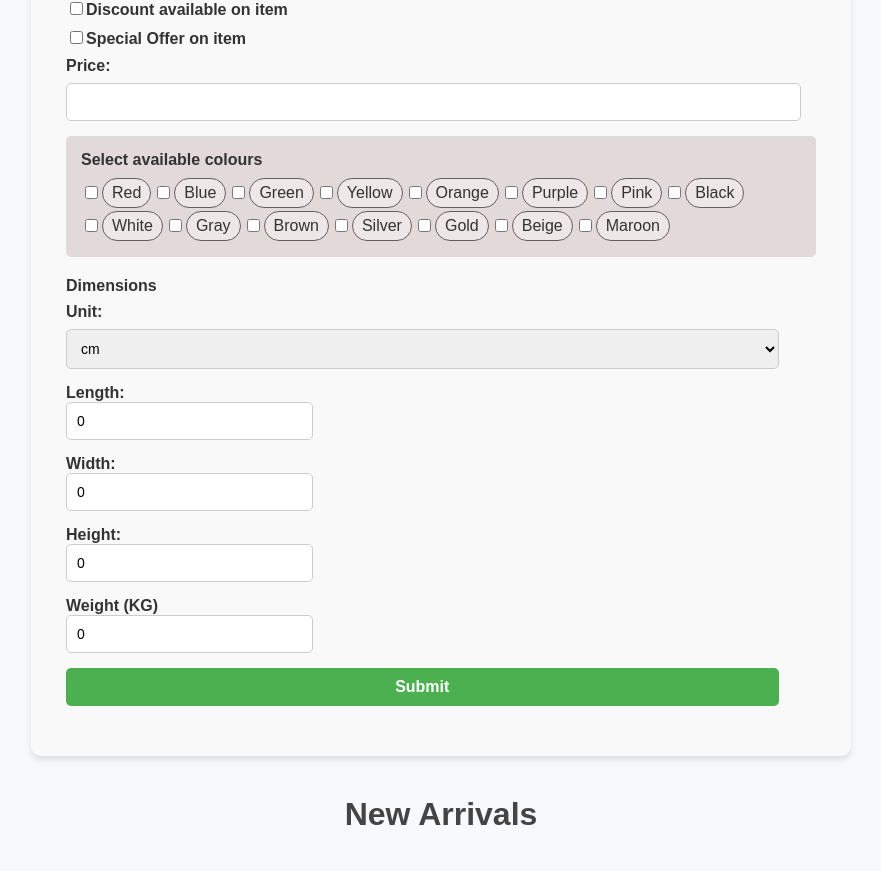
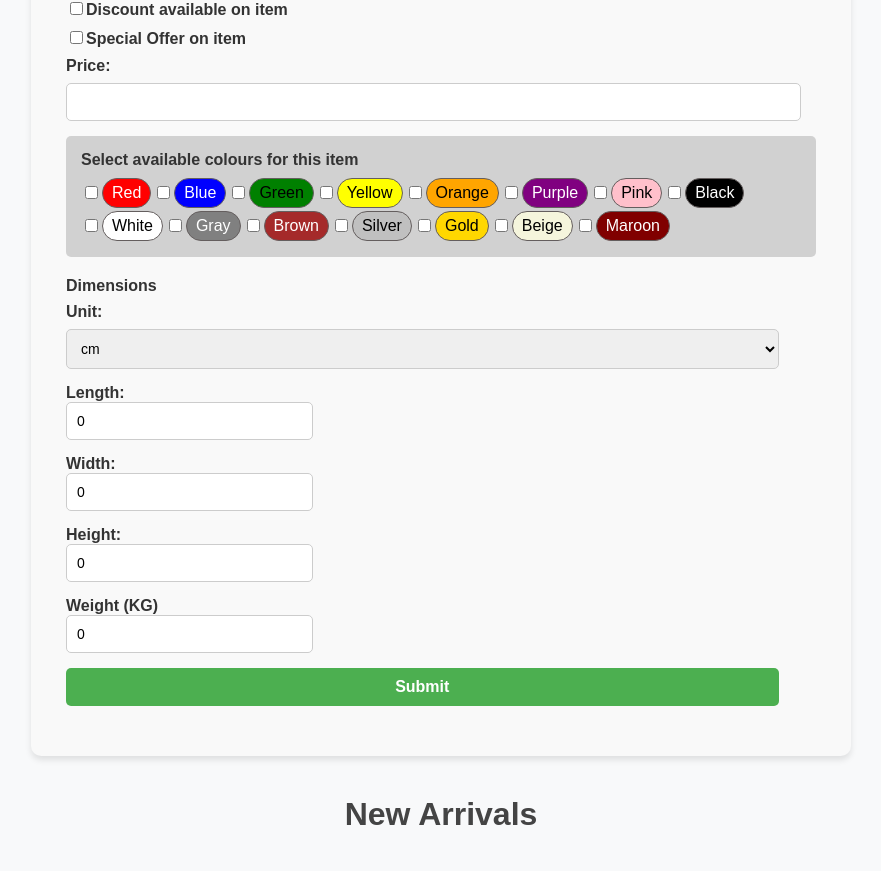
Before and after one commit to IsaacNjenga/newsletter, a React (Create React App) app in the folder front/: page / in a window 1280 px wide. Shown: the part 999-1870 px from the top of the page, without its empty margins (199-1080 px from the left). Built offline with nearby package versions, Linux system fonts and the light colour scheme.

Commit message:
added countdown

```diff
--- a/front/src/assets/css/miniproducts.css
+++ b/front/src/assets/css/miniproducts.css
@@ -82,7 +82,7 @@
 
 /* Toggle Button */
 .mini-products-toggle-btn {
-  background-color: #33333392;
+  background-color: #33333300;
   color: #fff;
   border: none;
   border-radius: 50%;
@@ -98,7 +98,7 @@
 }
 
 .mini-products-toggle-btn:hover {
-  background-color: #000000;
+  background-color: #00000000;
   color: #f4b400;
 }
 
--- a/front/src/assets/css/productForm.css
+++ b/front/src/assets/css/productForm.css
@@ -95,18 +95,30 @@
 }
 
 /* Tags styling */
-.tags-div {
-  background-color: #e2d9d9;
+.tags-div,
+.tags-div2 {
   padding: 15px;
   border-radius: 5px;
   margin-bottom: 20px;
 }
 
-.tags-div .tag {
+.tags-div {
+  background-color: #e2d9d9;
+}
+
+.tags-div2 {
+  background-color: rgba(0, 0, 0, 0.162);
+  padding: 15px;
+  border-radius: 5px;
+  margin-bottom: 20px;
+}
+
+.tags-div .tag,
+.tags-div2 .tag {
   display: flex;
   flex-direction: row;
   font-weight: 100;
-  background-color: #fbf5f57b;
+  background-color: #fbf5f528;
   border: 1px solid #645e5e;
   border-radius: 23px;
   padding: 5px 9px;
--- a/front/src/components/addProduct.js
+++ b/front/src/components/addProduct.js
@@ -468,8 +468,8 @@ function AddProduct() {
           />
         </div>
 
-        <div className="tags-div">
-          <label>Select available colours</label>
+        <div className="tags-div2">
+          <label>Select available colours for this item</label>
           <div style={{ display: "flex", flexWrap: "wrap", gap: "1px" }}>
             {itemColours.map((c, index) => (
               <>
@@ -484,6 +484,7 @@ function AddProduct() {
                     type="checkbox"
                     id={`c-${index}`}
                     value={c}
+                    title={`${c}`}
                     checked={formData.availableColours.includes(c)}
                     onChange={(e) => {
                       const { checked, value } = e.target;
@@ -495,7 +496,23 @@ function AddProduct() {
                       }));
                     }}
                   />
-                  <label htmlFor={`c-${index}`} className="tag">
+                  <label
+                    htmlFor={`c-${index}`}
+                    className="tag"
+                    style={{
+                      color:
+                        `${c}` === "Black" ||
+                        `${c}` === "Maroon" ||
+                        `${c}` === "Purple" ||
+                        `${c}` === "Red" ||
+                        `${c}` === "Brown" ||
+                        `${c}` === "Blue" ||
+                        `${c}` === "Gray"
+                          ? "white"
+                          : "black",
+                      backgroundColor: `${c}`,
+                    }}
+                  >
                     {c}
                   </label>
                 </div>
--- /dev/null
+++ b/front/src/components/countDownToEnd.js
@@ -0,0 +1,87 @@
+import React, { useState, useEffect } from "react";
+import "../assets/css/countDown.css";
+
+function CountDownToEnd({ endTime }) {
+  const [timeLeft, setTimeLeft] = useState(calculateTimeLeft());
+
+  useEffect(() => {
+    const timer = setInterval(() => {
+      setTimeLeft(calculateTimeLeft());
+    }, 1000);
+
+    return () => clearInterval(timer);
+  }, []);
+
+  function calculateTimeLeft() {
+    const dateFuture = new Date(endTime);
+    const dateNow = new Date();
+
+    const totalSeconds = Math.max((dateFuture - dateNow) / 1000, 0);
+    const days = Math.floor(totalSeconds / (24 * 60 * 60));
+    const hours = Math.floor((totalSeconds % (24 * 60 * 60)) / (60 * 60));
+    const minutes = Math.floor((totalSeconds % (60 * 60)) / 60);
+    const seconds = Math.floor(totalSeconds % 60);
+
+    return { days, hours, minutes, seconds };
+  }
+
+  if (
+    timeLeft.days === 0 &&
+    timeLeft.hours === 0 &&
+    timeLeft.minutes === 0 &&
+    timeLeft.seconds === 0
+  ) {
+    return <p>Offer has ended!</p>;
+  }
+
+  return (
+    <div className="countdown-div">
+      <div>
+        <p>Limited offer ends in:</p>
+        <section className="countdown">
+          <div className="time-wrapper">
+            <div className="time-content">
+              <div className="time">
+                <span className="days">{timeLeft.days}</span>
+                <div className="rings"></div>
+              </div>
+            </div>
+            <p className="metric">Days</p>
+          </div>
+
+          <div className="time-wrapper">
+            <div className="time-content">
+              <div className="time">
+                <span className="hours">{timeLeft.hours}</span>
+                <div className="rings"></div>
+              </div>
+            </div>
+            <p className="metric">Hours</p>
+          </div>
+
+          <div className="time-wrapper">
+            <div className="time-content">
+              <div className="time">
+                <span className="minutes">{timeLeft.minutes}</span>
+                <div className="rings"></div>
+              </div>
+            </div>
+            <p className="metric">Minutes</p>
+          </div>
+
+          <div className="time-wrapper">
+            <div className="time-content">
+              <div className="time">
+                <span className="seconds">{timeLeft.seconds}</span>
+                <div className="rings"></div>
+              </div>
+            </div>
+            <p className="metric">Seconds</p>
+          </div>
+        </section>
+      </div>
+    </div>
+  );
+}
+
+export default CountDownToEnd;
--- a/front/src/components/countDown.js
+++ b/front/src/components/countDownToStart.js
@@ -1,31 +1,16 @@
 import React, { useState, useEffect } from "react";
 import "../assets/css/countDown.css";
 
-function CountDown({ startTime, endTime }) {
-  const [timeLeft, setTimeLeft] = useState(calculateTimeLeft());
+function CountDownToStart({ startTime }) {
   const [timeToStart, setTimeToStart] = useState(calculateTimeLeftToStart);
 
   useEffect(() => {
     const timer = setInterval(() => {
-      setTimeLeft(calculateTimeLeft());
       setTimeToStart(calculateTimeLeftToStart());
     }, 1000);
 
     return () => clearInterval(timer);
   }, []);
-
-  function calculateTimeLeft() {
-    const dateFuture = new Date(endTime);
-    const dateNow = new Date();
-
-    const totalSeconds = Math.max((dateFuture - dateNow) / 1000, 0);
-    const days = Math.floor(totalSeconds / (24 * 60 * 60));
-    const hours = Math.floor((totalSeconds % (24 * 60 * 60)) / (60 * 60));
-    const minutes = Math.floor((totalSeconds % (60 * 60)) / 60);
-    const seconds = Math.floor(totalSeconds % 60);
-
-    return { days, hours, minutes, seconds };
-  }
 
   function calculateTimeLeftToStart() {
     const dateFuture = new Date(startTime);
@@ -41,15 +26,6 @@ function CountDown({ startTime, endTime }) {
   }
 
   if (
-    timeLeft.days === 0 &&
-    timeLeft.hours === 0 &&
-    timeLeft.minutes === 0 &&
-    timeLeft.seconds === 0
-  ) {
-    return <p>Offer has ended!</p>;
-  }
-
-  if (
     timeToStart.days === 0 &&
     timeToStart.hours === 0 &&
     timeToStart.minutes === 0 &&
@@ -60,10 +36,6 @@ function CountDown({ startTime, endTime }) {
 
   return (
     <div className="countdown-div">
-      <p>
-        Time until offer ends: Days: {timeLeft.days} Hours: {timeLeft.hours}{" "}
-        Minutes: {timeLeft.minutes} Seconds: {timeLeft.seconds}
-      </p>
       <div>
         <p>Limited offer starts in:</p>
         <section className="countdown">
@@ -112,4 +84,4 @@ function CountDown({ startTime, endTime }) {
   );
 }
 
-export default CountDown;
+export default CountDownToStart;
--- a/front/src/components/modal.js
+++ b/front/src/components/modal.js
@@ -2,7 +2,9 @@ import React from "react";
 import "../assets/css/modal.css";
 import { Carousel } from "antd";
 import { format } from "date-fns";
-import CountDown from "./countDown";
+import CountDown from "./countDownToEnd";
+import CountDownToEnd from "./countDownToEnd";
+import CountDownToStart from "./countDownToStart";
 
 function Modal({ details, closeDetailsModal }) {
   if (!details) return null;
@@ -19,6 +21,7 @@ function Modal({ details, closeDetailsModal }) {
           &times;
         </button>
         <div className="modal-body">
+          <CountDownToStart startTime={details.offerStartDate} />
           <h1 className="modal-title">{details.name}</h1>
           <div className="carousel-slide-modal">
             <Carousel arrows fade autoplay autoplaySpeed={2500}>
@@ -52,10 +55,7 @@ function Modal({ details, closeDetailsModal }) {
           {details.hasOffer && (
             <p className="modal-offer">{details.offerDescription}</p>
           )}
-          <CountDown
-            startTime={details.offerStartDate}
-            endTime={details.offerEndDate}
-          />{" "}
+          <CountDownToEnd endTime={details.offerEndDate} />{" "}
           <p className="modal-dates">
             Offer running from{" "}
             <strong>{format(new Date(details.offerStartDate), "PPPP")}</strong>{" "}
```
